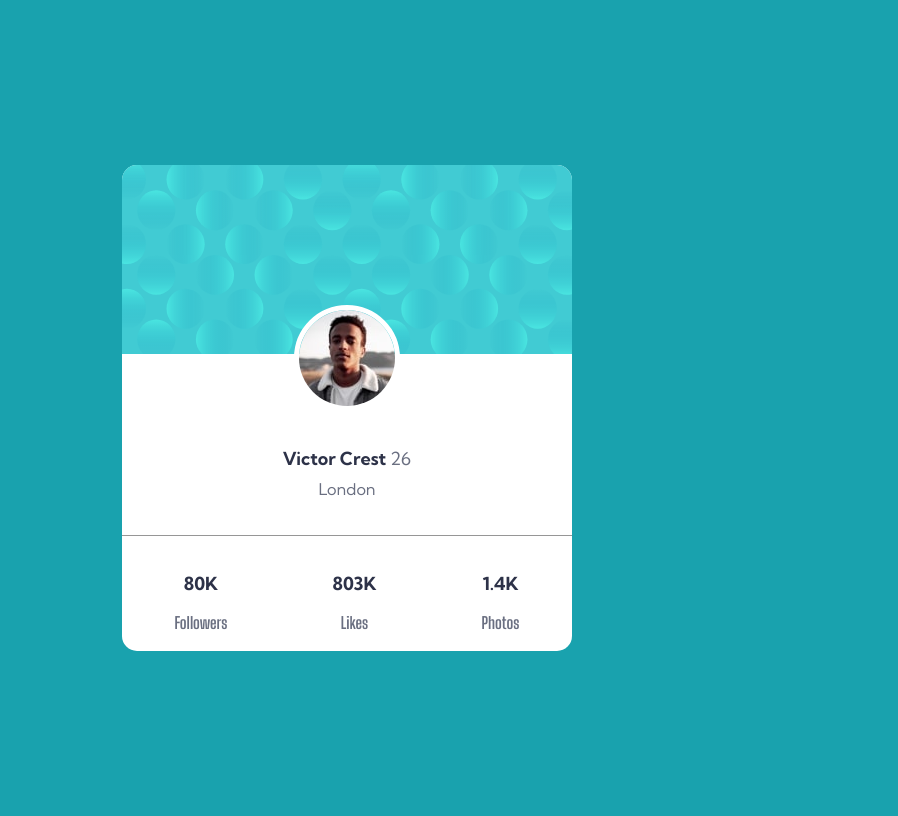
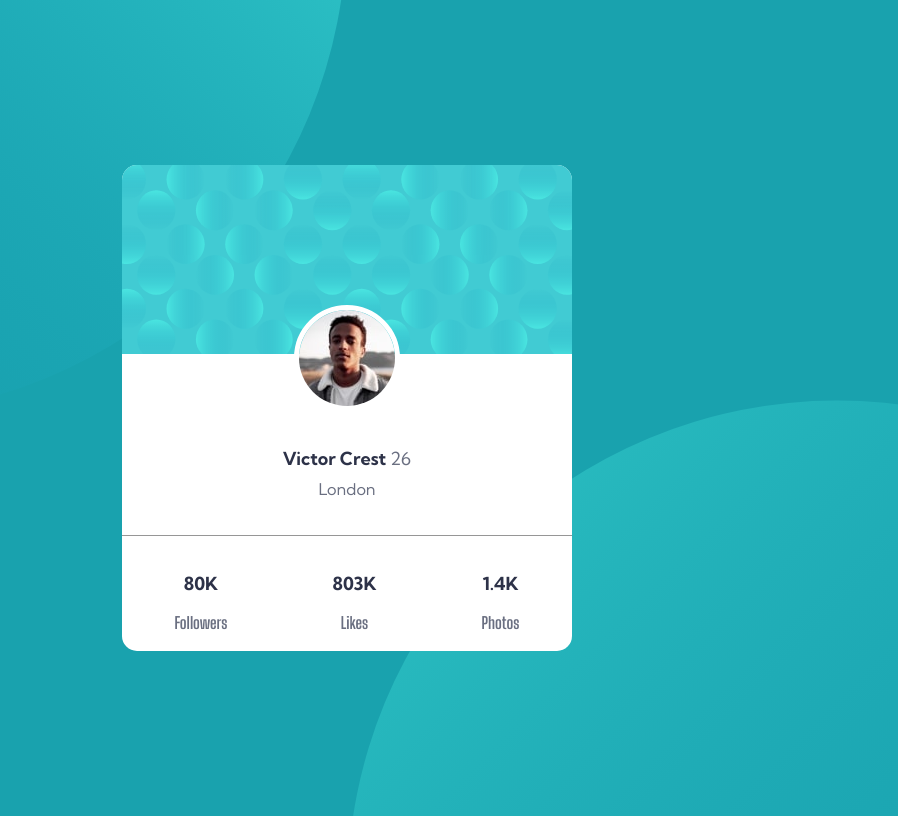
Before and after one commit to guido2288/Profile-card-component.github.io, a plain HTML site: page index.html in a window 1280 px wide. Shown: the whole page, without its empty margins (293-1191 px from the left). Drawn offline with Linux system fonts and the light colour scheme.

Commit message:
fixed the background

```diff
--- a/style.css
+++ b/style.css
@@ -26,7 +26,8 @@
 }
 
 body {
-    background: var(--darkCyan);
+    background: url(images/bg-pattern-top.svg) no-repeat , url(images/bg-pattern-bottom.svg) no-repeat , var(--darkCyan);
+    background-position: right 50vw bottom 50vh, left 50vw top 50vh;
     min-height: 100vh;
     display: flex;
     justify-content: center;
```
